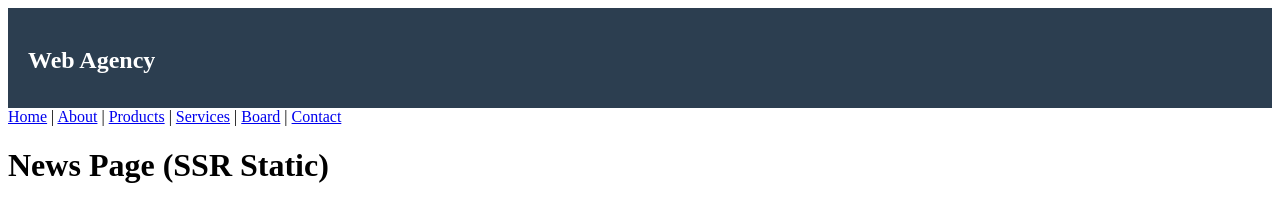
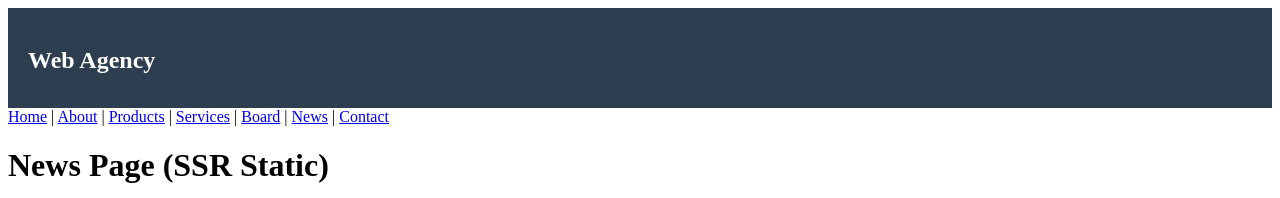
Before and after one commit to moony01/SaaSWAF, a Nuxt app in the folder frontend/: page /news in a window 1280 px wide. Shown: the top 198 px of the page. Built offline with nearby package versions, Linux system fonts and the light colour scheme; no server answers.

Commit message:
edge-ssr 압축 성공

```diff
--- a/frontend/components/Layout.vue
+++ b/frontend/components/Layout.vue
@@ -7,6 +7,7 @@
       <NuxtLink to="/products">Products</NuxtLink> |
       <NuxtLink to="/services">Services</NuxtLink> |
       <NuxtLink to="/board">Board</NuxtLink> |
+      <NuxtLink to="/news">News</NuxtLink> |
       <NuxtLink to="/contact">Contact</NuxtLink>
     </nav>
     <main>
--- a/frontend/nuxt.config.ts
+++ b/frontend/nuxt.config.ts
@@ -1,9 +1,15 @@
 export default defineNuxtConfig({
   ssr: true,
+  pages: true,
   modules: [],
   runtimeConfig: {
     public: {
       apiBase: '/api'  // 이후 API Gateway 연결시 교체
     }
-  }
+  },
+  // nitro: {
+  //   prerender: {
+  //     routes: ['/news']
+  //   }
+  // }
 })
```
Also changed, not shown: frontend/pages/news/index.vue (+17 -0 lines), 2 other files (tests, documents, lock files or other folders).
